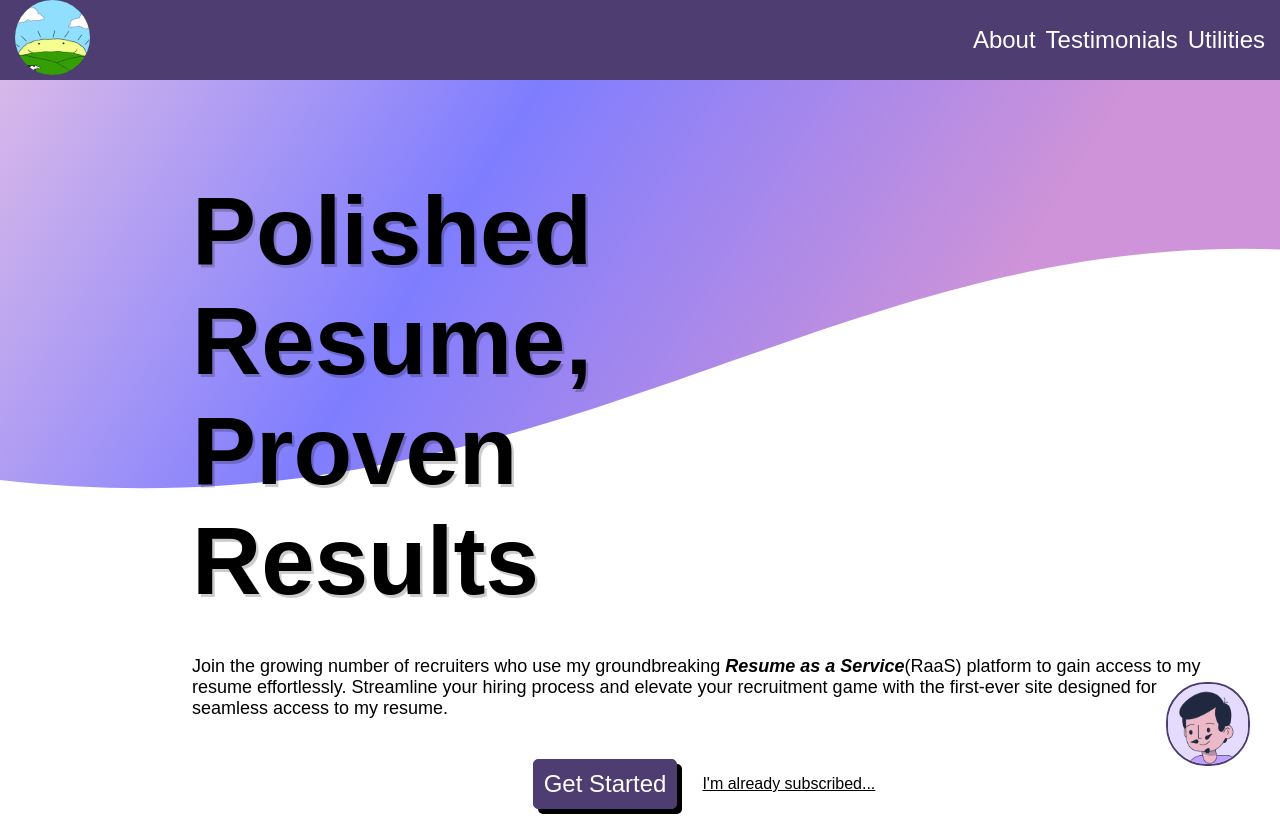
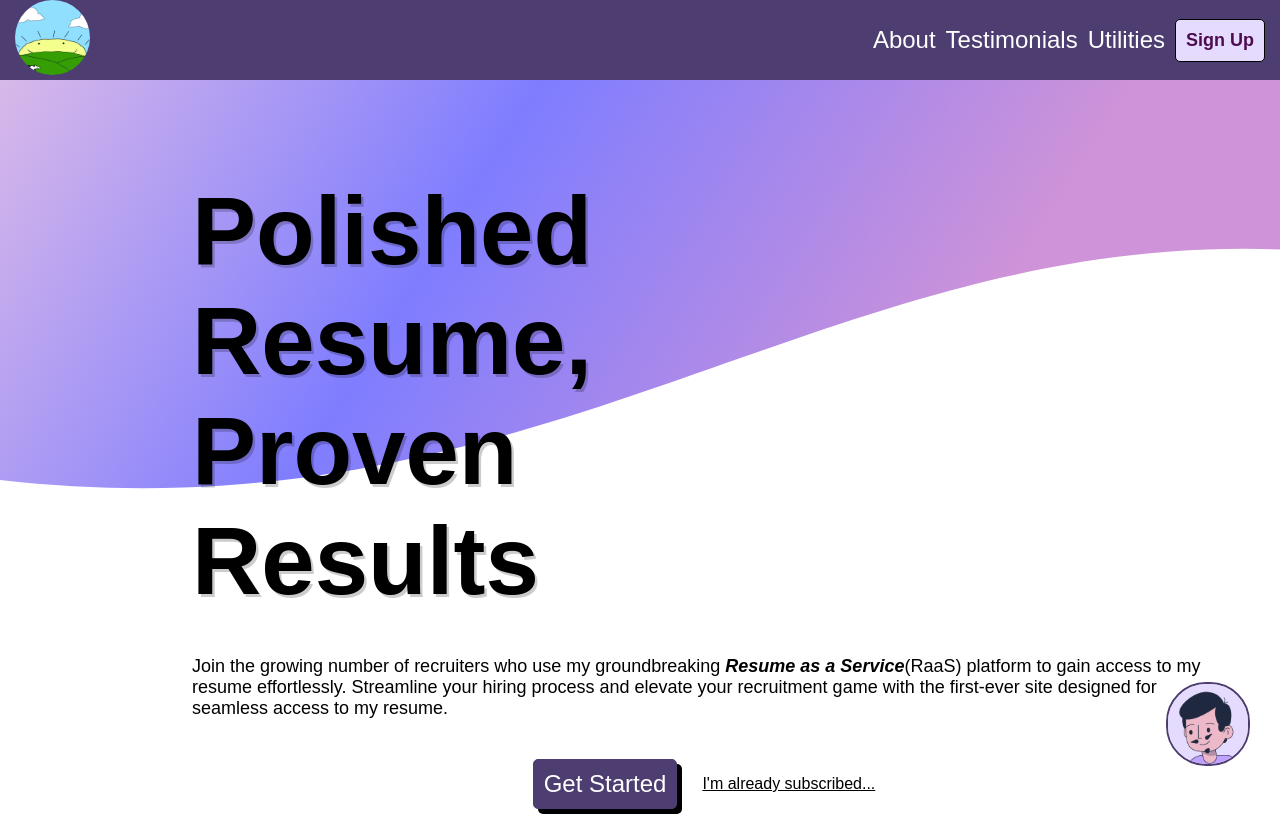
Before and after one commit to landaverdend/portfolio-site, a React (Vite) app: page /SplashView in a window 1280 px wide. Shown: the top 816 px of the page. Built offline with nearby package versions, Linux system fonts and the light colour scheme; a web font is replaced by a local one.

Commit message:
modal skeleton

```diff
--- /dev/null
+++ b/src/components/modal/Modal.tsx
@@ -0,0 +1,6 @@
+import './modal.css';
+
+type MProps = { children: React.ReactNode };
+export default function Modal({ children }: MProps) {
+  return <div className="modal-container">{children}</div>;
+}
--- /dev/null
+++ b/src/components/modal/modal.css
@@ -0,0 +1,19 @@
+.modal-container {
+  display: flex;
+  flex-direction: column;
+
+  align-items: center;
+  justify-content: center;
+
+  position: absolute;
+
+  height: 100vh;
+  width: 100vw;
+
+  top: 0;
+  left: 0;
+
+  z-index: 200;
+
+  background-color: rgba(0, 0, 0, 0.4);
+}
--- a/src/components/navbar/Navbar.tsx
+++ b/src/components/navbar/Navbar.tsx
@@ -1,11 +1,15 @@
+import { useState } from 'react';
 import './navbar.css';
 import siteLogo from '@assets/images/logo.png';
+import Modal from '../modal/Modal';
 
 type NavbarProps = {
   links: Array<{ link: string; text: string }>;
 };
 
 function Navbar({ links }: NavbarProps) {
+  const [isModalOpen, setIsModalOpen] = useState(false);
+
   return (
     <div className="navbar-container">
       <div className="navbar-container__logo">
@@ -30,6 +34,19 @@ function Navbar({ links }: NavbarProps) {
             {l.text}
           </a>
         ))}
+
+        <button
+          onClick={() => {
+            setIsModalOpen((prev) => !prev);
+          }}>
+          Sign Up
+        </button>
+
+        {isModalOpen && (
+          <Modal>
+            <span>HELLOOOO WORLD!</span>
+          </Modal>
+        )}
       </div>
     </div>
   );
--- a/src/components/navbar/navbar.css
+++ b/src/components/navbar/navbar.css
@@ -28,6 +28,7 @@
   .navbar-container__links {
     display: flex;
     flex-direction: row;
+    align-items: center;
     gap: 10px;
   }
 
@@ -40,6 +41,24 @@
     cursor: pointer;
     color: #eeb319;
   }
+
+  button {
+    padding: 10px;
+
+    color: #4e0d4e;
+
+    background-color: var(--panel-lavender);
+    border-radius: 5px;
+    border: 1px solid black;
+
+    font-weight: 600;
+    font-size: large;
+  }
+
+  button:hover {
+    cursor: pointer;
+    opacity: 0.8;
+  }
 }
 
 @media (max-width: 576px) {
```
